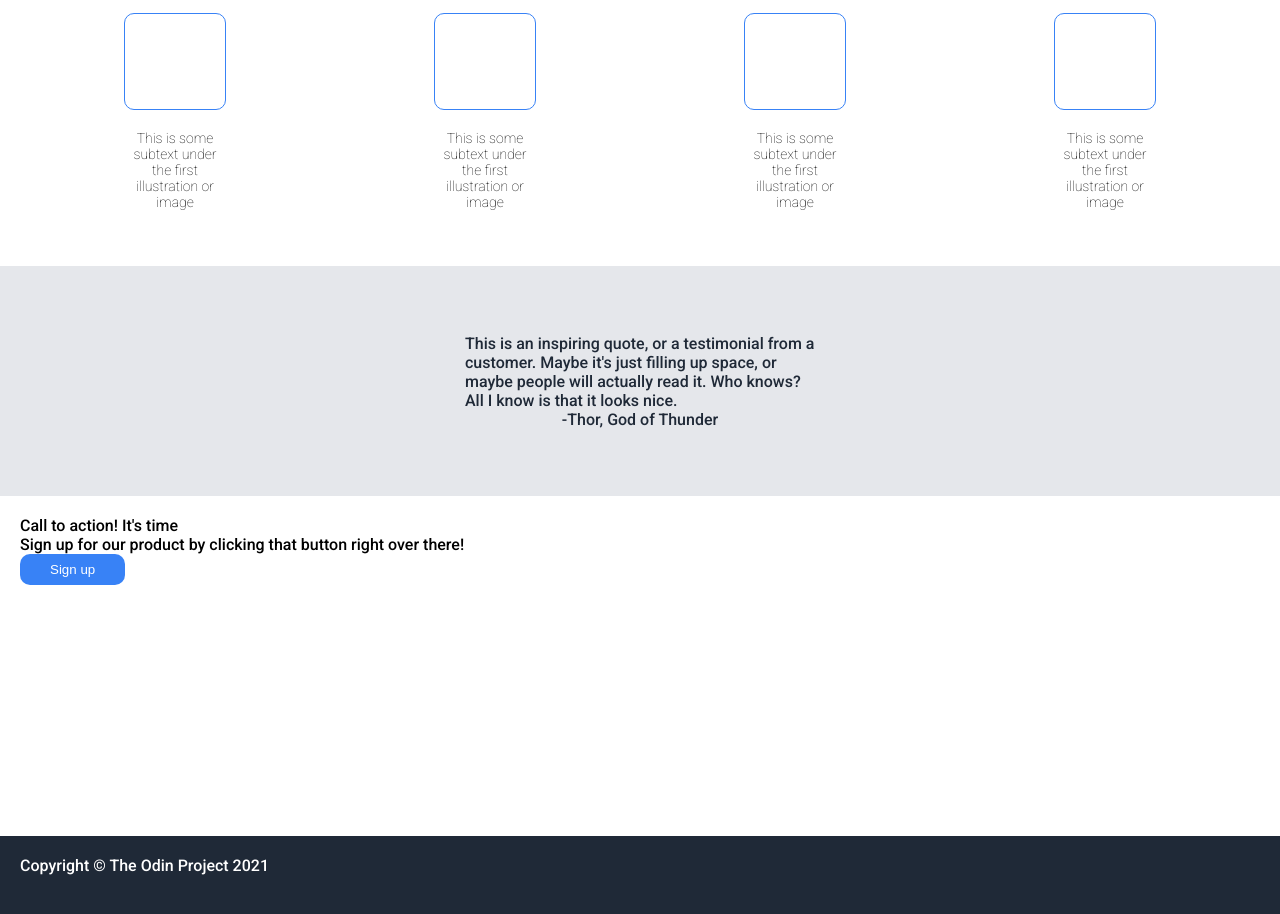
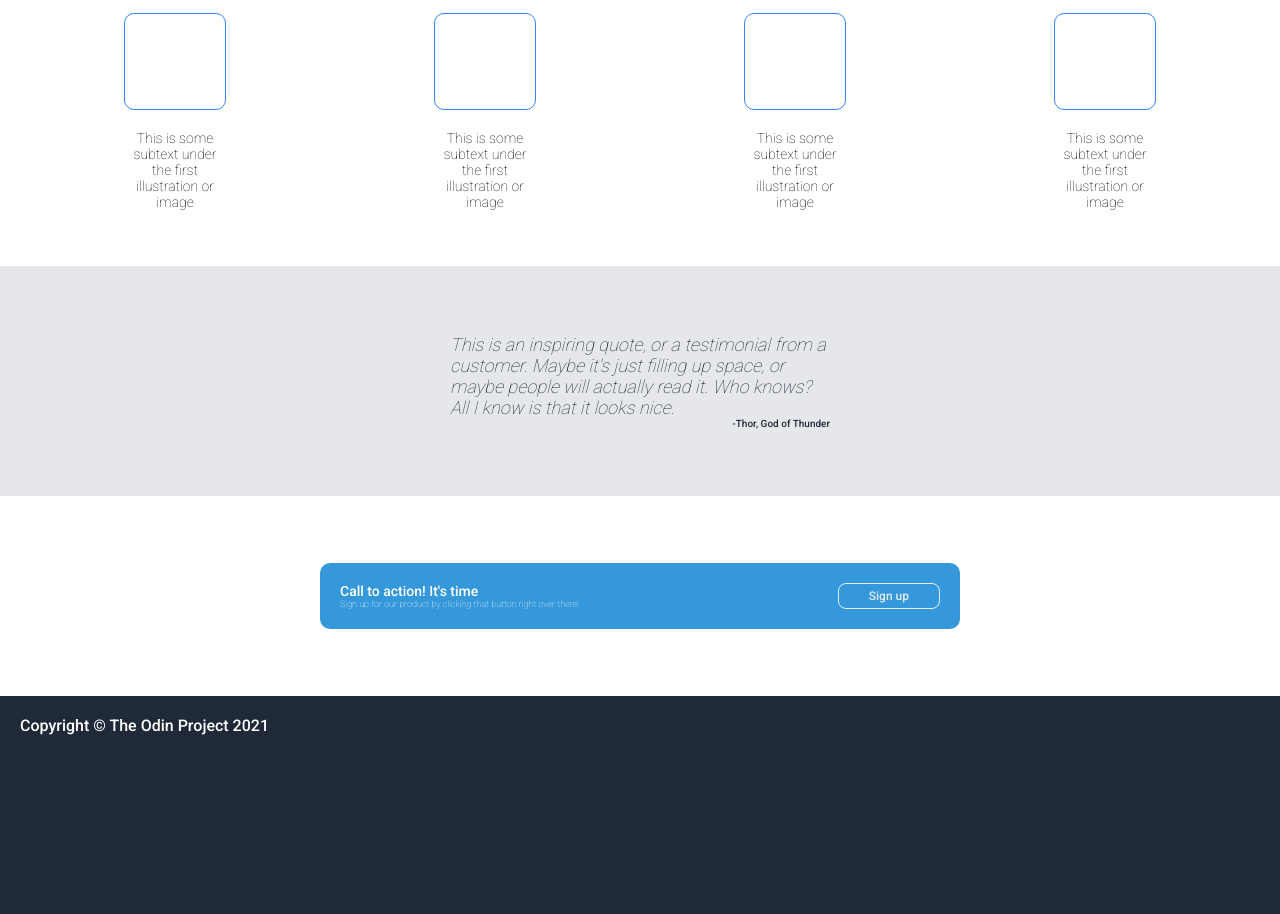
Before and after one commit to agile-learning-institute/member-tonya-website, a plain HTML site: page index.html in a window 1280 px wide. Shown: the part 564-1478 px from the top of the page. Drawn offline with Linux system fonts and the light colour scheme.

Commit message:
adjusted bottom button and blue area

```diff
--- a/index.html
+++ b/index.html
@@ -90,20 +90,25 @@
 
     <!--Begins third section-->
     <div class="greybackground">
+        <div class="greyContentContainer">
             <div class="greyContent1">This is an inspiring quote, or a testimonial from a customer. Maybe it's just filling up space, or maybe people will actually read it. Who knows? All I know is that it looks nice.</div>
             <div class="greyContent2">-Thor, God of Thunder</div>
         </div>
+    </div>
     <!--Begins fourth section-->
-    <div class="whitebackground">
+    <div class="whitebackgroundBottom">
         <div class="bluebackground">
-            <div>
-                <p>Call to action! It's time</p>
+            <div class="centerContent">
+                <div class="leftContent">
+                    <h3>Call to action! It's time</h3>
                     <p>Sign up for our product by clicking that button right over there!</p>
                 </div>
-            <div>
-                <button>
+                <div class="rightContent">
+                    <div class="buttonBottom">
                         Sign up
                     </button>
+                    </div>
+                </div>
             </div>
         </div>
     </div>
--- a/styles.css
+++ b/styles.css
@@ -124,7 +124,6 @@ button {
 .boxText {
     text-align: center;
     margin-top:10px;
-
 }
 
 .boxText p {
@@ -132,7 +131,6 @@ button {
     font-size: 14px;
     width: 85px;
     text-align: center;
-
 }
   .greybackground {
    display: flex;
@@ -144,13 +142,66 @@ button {
     padding: 40px; /* Add padding for spacing within the div */
     color: #1F2937; /* Set text color to white or a contrasting color */
 }
+
 .greyContent1 {
     word-wrap: break-word; /* Add this line for text wrapping */
-    max-width: 350px; /* Adjust the value as needed */
+    max-width: 380px; /* Adjust the value as needed */
+    text-align: left;
+    font-size: 18px;
+    font-weight: lighter;
+    font-style: italic;
+    color: #1F2937;
+}
 
-    text-align: left;
-
-}
 .greyContent2 {
 text-align: right;
+font-size: 10px;
+color: #1F2937;
 }
+
+.bluebackground {
+    width: 600px; /* Adjust the value as needed */
+    margin: 0 auto; /* This centers the box horizontally */
+    background-color: #3498db; /* Add your desired background color */
+    color: white; /* Set the text color to white or a contrasting color */
+    padding: 20px; /* Add padding for spacing within the box */
+    text-align: left; /* Align text to the left within the box */
+    border-radius: 10px;
+}
+
+.centerContent {
+    display: flex;
+    justify-content: space-between;
+    color: white; /* Set text color to white or a contrasting color */
+}
+
+.leftContent {
+    flex: 1; /* Takes up available space on the left */
+}
+.leftContent h3 {
+font-size: 14px;
+font-weight:normal;
+}
+.leftContent p {
+    font-weight: lighter;
+    font-size: 9px;
+}
+
+.rightContent {
+    margin-left: 20px; /* Adjust margin as needed for space between text and button */
+}
+.buttonBottom {
+    background-color: transparent; /* Set background color to transparent */
+    color: #e7eaec; /* Set text color to your desired color */
+    border: 1px solid #e6edf2; /* Add a border with your desired color */
+    padding: 5px 30px;
+    border-radius: 8px;
+    cursor: pointer;
+    font-size: 12px;;
+}
+.whitebackgroundBottom{
+    display: flex;
+    align-items: center;
+    justify-content: center;
+    height: 200px;
+}
```
Lines whose indentation alone changed are shown as unchanged.
